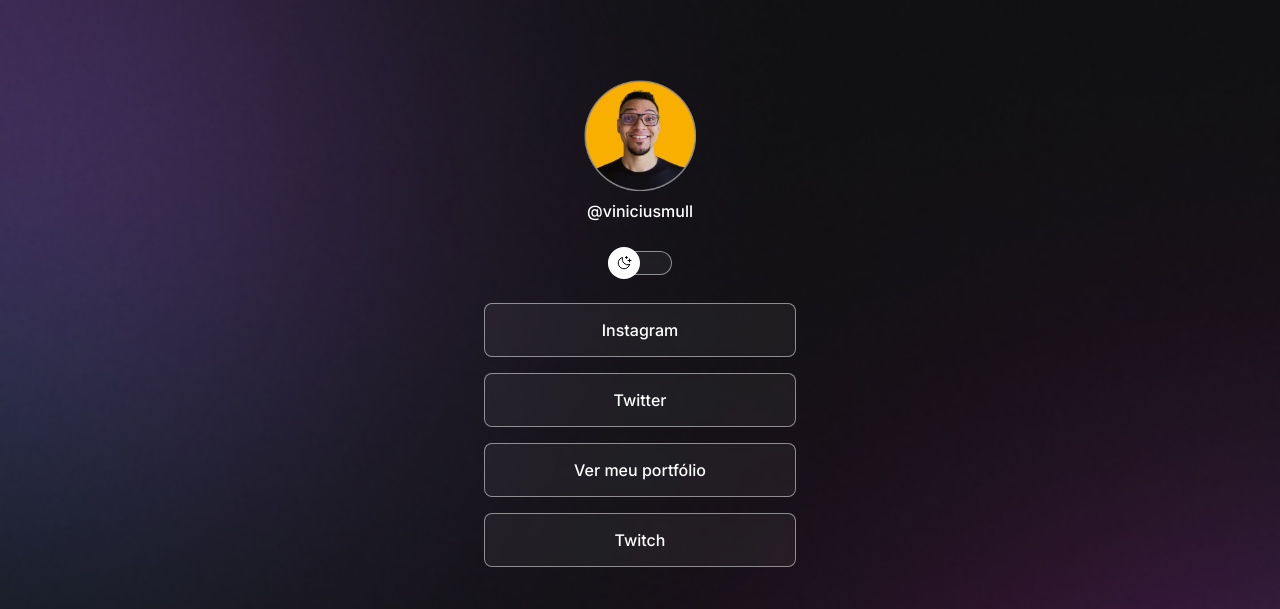
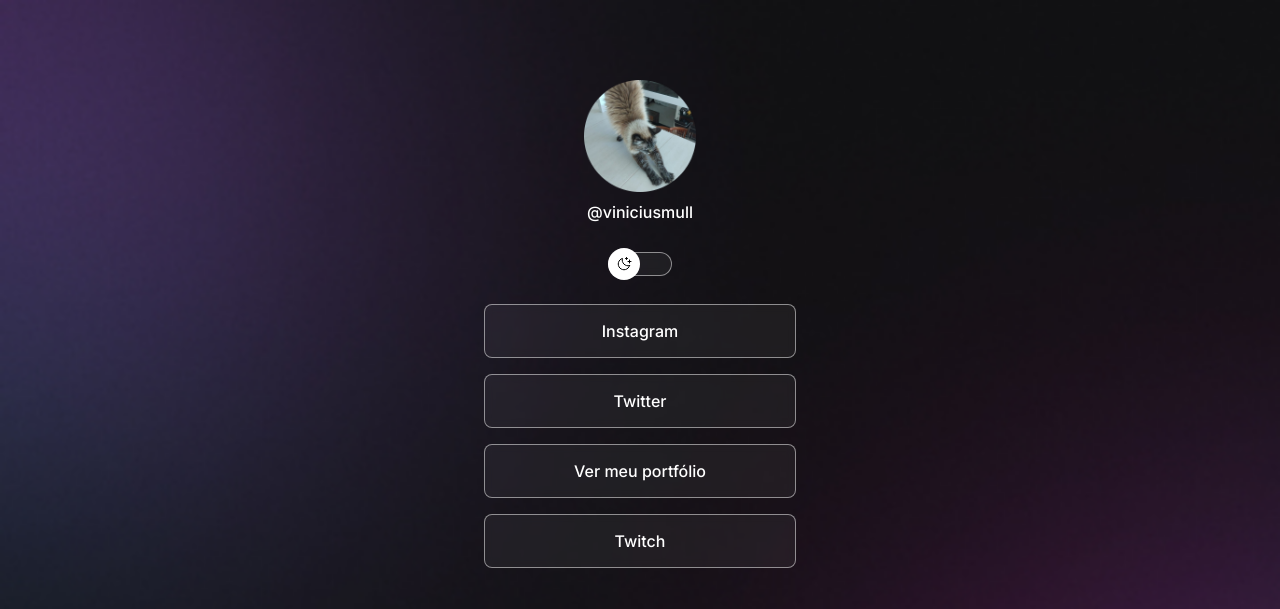
Before and after one commit to viniciusmull/linktreerocketseat, a plain HTML site: page VSCode/index.html in a window 1280 px wide. Shown: the top 609 px of the page. Drawn offline with nearby package versions, Linux system fonts and the light colour scheme.

Commit message:
tinha esquecido de mudar uma foto

```diff
--- a/VSCode/index.html
+++ b/VSCode/index.html
@@ -17,8 +17,8 @@
      <div id="profile">
 
        <img
-         src="./assets/avatar.png"
-         alt="foto de mike brito sorrindo sei la quem eh esse cara"
+         src="./assets/bela.png"
+         alt="foto dos meus pets"
          />
        <p>@viniciusmull</p>
        </div>
```
Also changed, not shown: VSCode/assets/WhatsApp Image 2024-03-09 at 18.35.31.jpeg (deleted).
